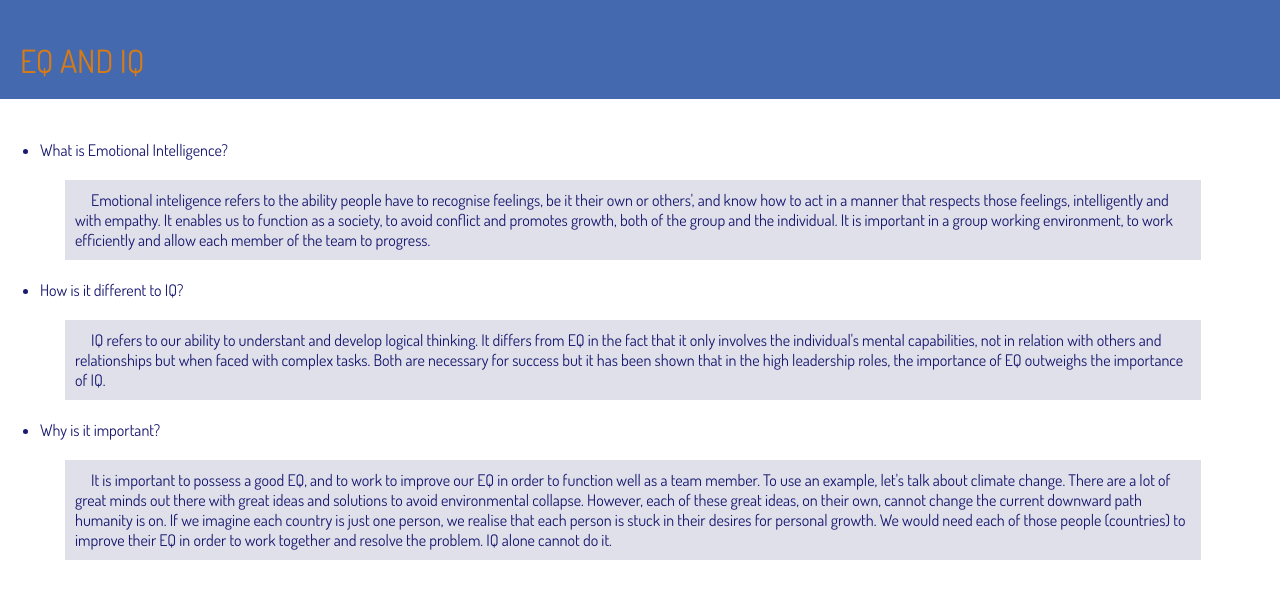
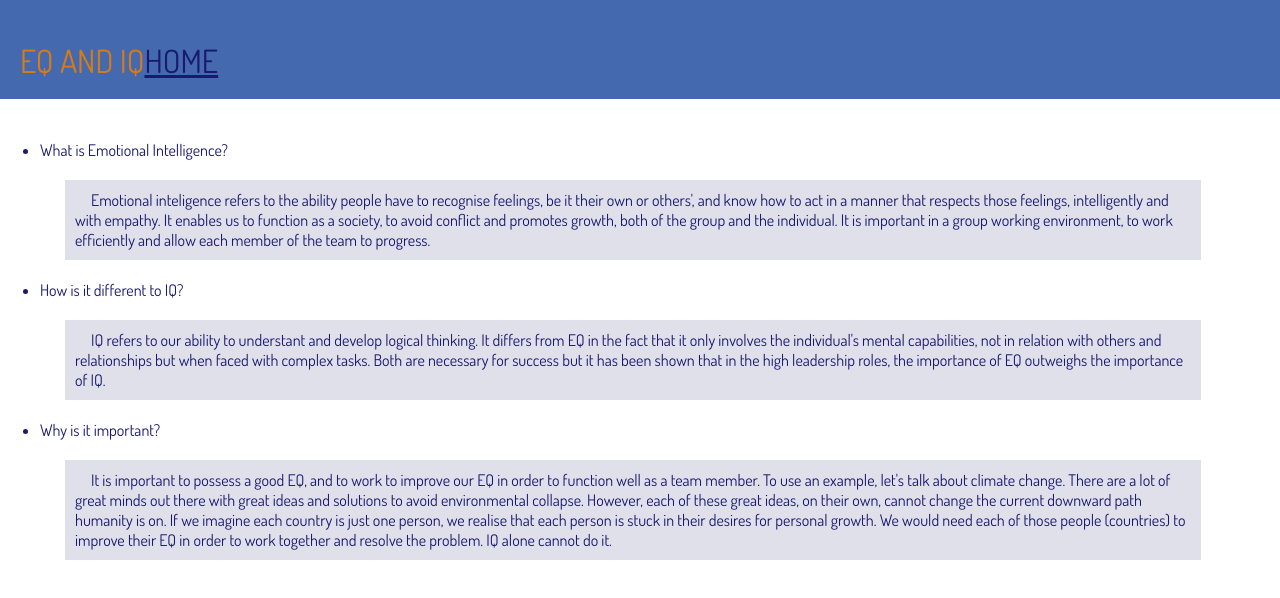
Before and after one commit to caasssandre/caasssandre.github.io, a plain HTML site: page myblog/sprint3-cultural.html in a window 1280 px wide. Drawn offline with Linux system fonts and the light colour scheme.

Commit message:
add sprint 3 cultural

```diff
--- a/myblog/sprint3-cultural.html
+++ b/myblog/sprint3-cultural.html
@@ -9,7 +9,7 @@
         <link href="https://fonts.googleapis.com/css?family=Dosis&display=swap" rel="stylesheet">
     </head>
     <body>
-        <h1 class= "title">EQ and IQ</h1>
+        <h1 class= "title">EQ and IQ<a class = "home-click" href="/Users/cassandreguinut/Documents/Dev-Academy/Blog/index.html">HOME</a></h1>
         <div class="spacer"></div>
         <ul>
             <li>What is Emotional Intelligence?</li>
```
